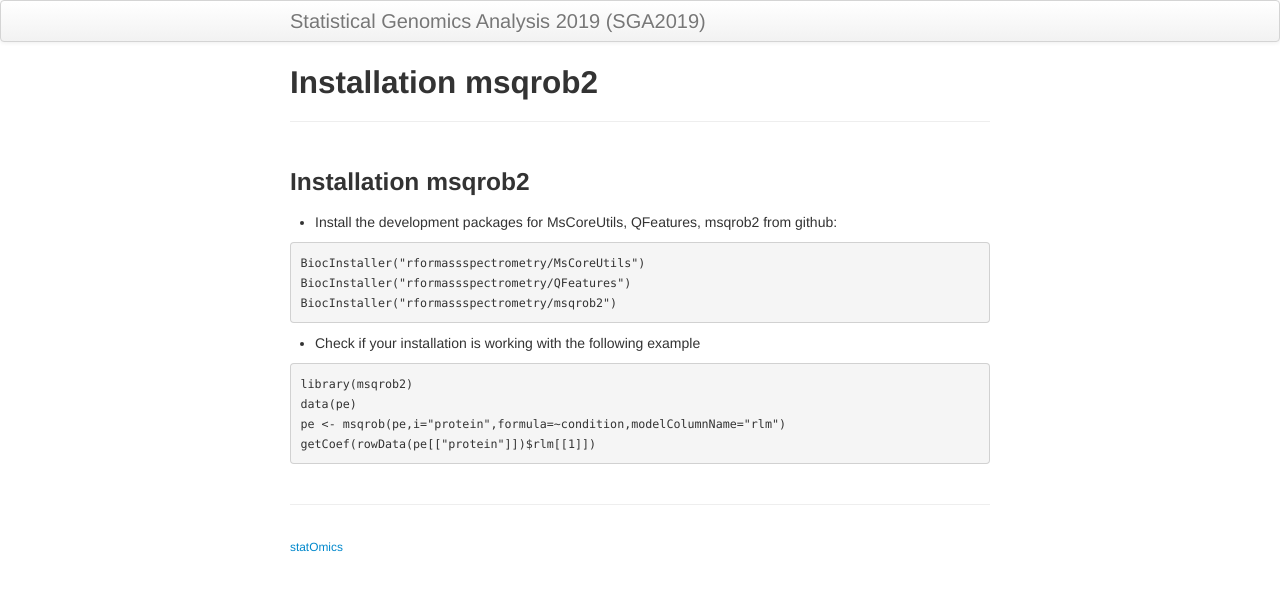
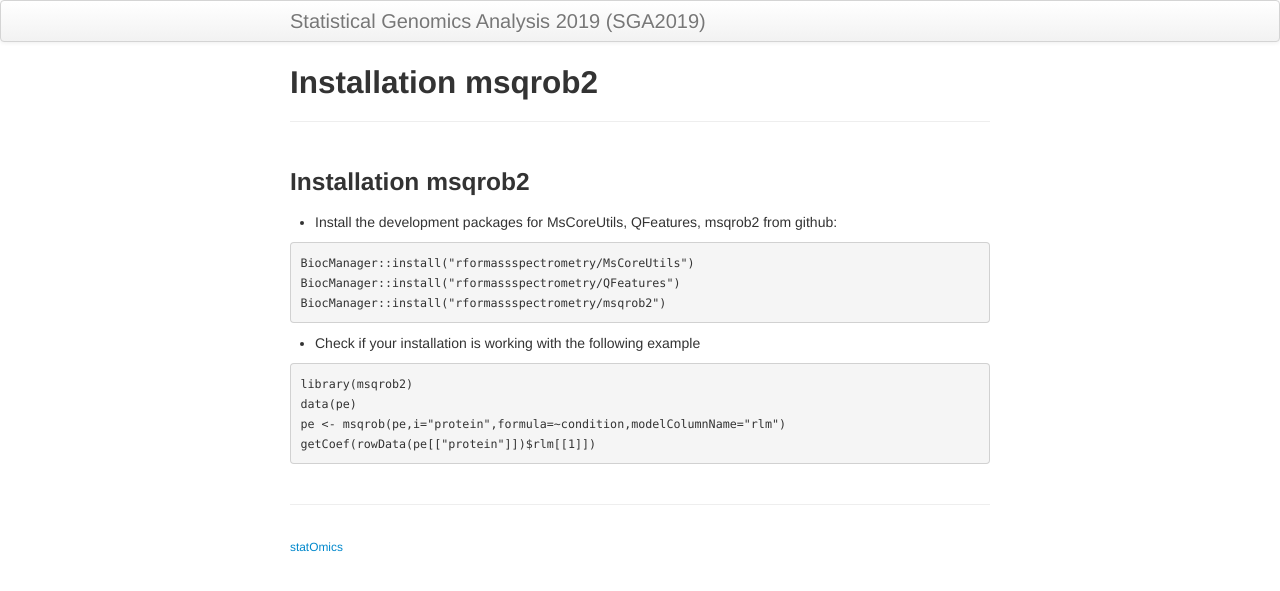
Before and after one commit to statOmics/SGA2020, a Jekyll site: the page built from pages/installMsqrob2.md, in a window 1280 px wide. Shown: the top 591 px of the page. Built offline with Jekyll 4.4.1, drawn with Linux system fonts in a browser that asks for light colours; our own code applies the rules of GitHub Pages for plain Markdown files.

Commit message:
software msqrob2

````diff
--- a/pages/installMsqrob2.md
+++ b/pages/installMsqrob2.md
@@ -3,9 +3,9 @@
 - Install the development packages for MsCoreUtils, QFeatures, msqrob2 from github:
 
 ```{r}
-BiocInstaller("rformassspectrometry/MsCoreUtils")
-BiocInstaller("rformassspectrometry/QFeatures")
-BiocInstaller("rformassspectrometry/msqrob2")
+BiocManager::install("rformassspectrometry/MsCoreUtils")
+BiocManager::install("rformassspectrometry/QFeatures")
+BiocManager::install("rformassspectrometry/msqrob2")
 ```
 
 - Check if your installation is working with the following example
````
